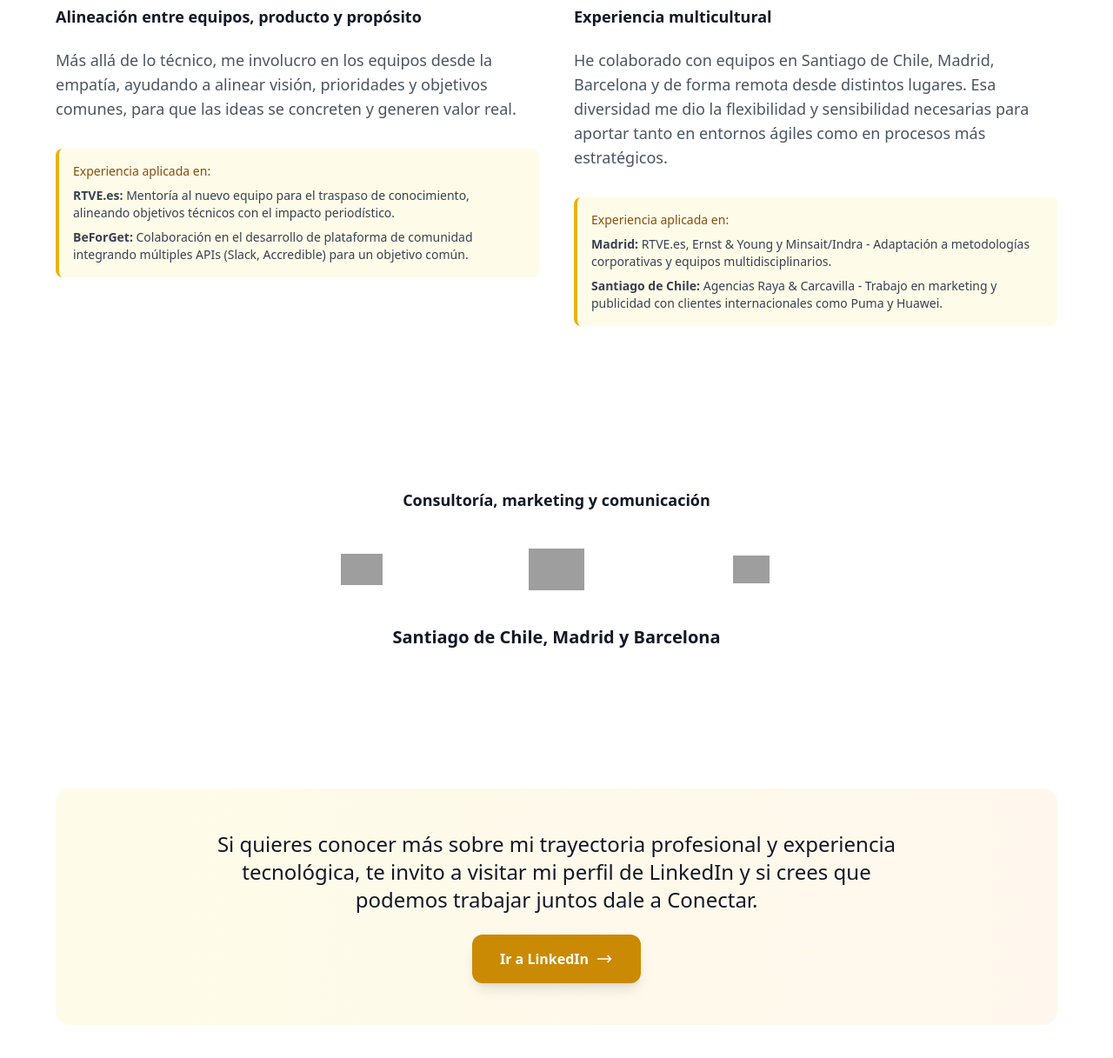
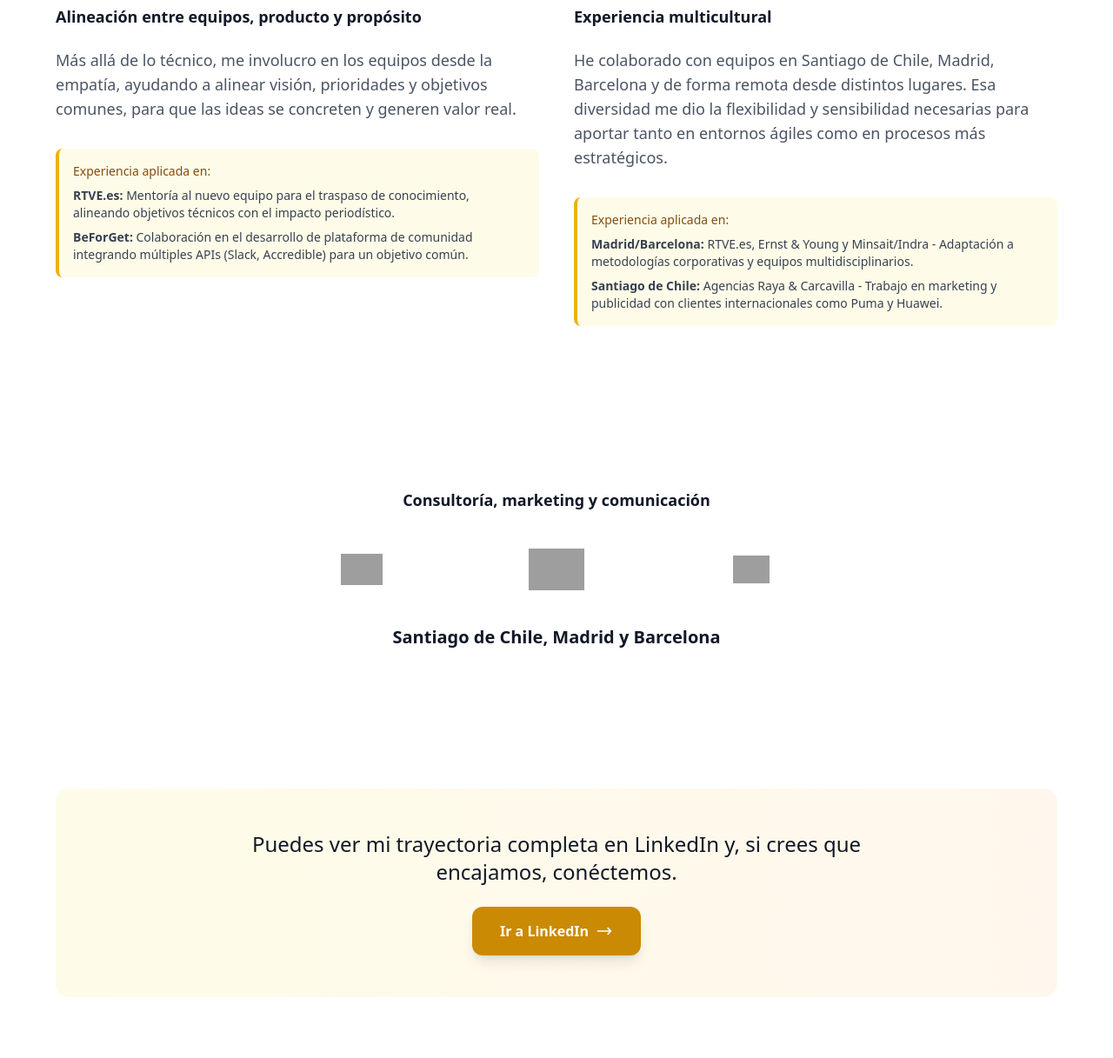
Before and after one commit to sonidiaz/porfolio-astro, an Astro site: page /experiencia in a window 1280 px wide. Shown: the part 1341-2558 px from the top of the page at 87% size. Built offline with nearby package versions, Linux system fonts and the light colour scheme; Astro itself is replaced by a stand-in of ours; grey boxes are pictures that could not be loaded.

Commit message:
fix experiencia text

```diff
--- a/src/pages/experiencia.astro
+++ b/src/pages/experiencia.astro
@@ -98,7 +98,7 @@ import TrayectoriaIcon from "@/components/icons/trayectoria.astro"
                 </p>
                 <div class="mt-4 p-4 bg-yellow-50 dark:bg-gray-800 rounded-lg border-l-4 border-yellow-500">
                   <p class="text-sm font-medium text-yellow-800 dark:text-yellow-200 mb-2">Experiencia aplicada en:</p>
-                  <p class="text-sm text-gray-700 dark:text-gray-300"><strong>Madrid:</strong> RTVE.es, Ernst & Young y Minsait/Indra - Adaptación a metodologías corporativas y equipos multidisciplinarios.</p>
+                  <p class="text-sm text-gray-700 dark:text-gray-300"><strong>Madrid/Barcelona:</strong> RTVE.es, Ernst & Young y Minsait/Indra - Adaptación a metodologías corporativas y equipos multidisciplinarios.</p>
                   <p class="text-sm text-gray-700 dark:text-gray-300 mt-2"><strong>Santiago de Chile:</strong> Agencias Raya & Carcavilla - Trabajo en marketing y publicidad con clientes internacionales como Puma y Huawei.</p>
                 </div>
               </li>
@@ -127,7 +127,7 @@ import TrayectoriaIcon from "@/components/icons/trayectoria.astro"
     <SectionContainer id="call-to-action" class="py-16">
       <div class="gap-4 flex-col justify-center items-center bg-gradient-to-r from-yellow-50 to-orange-50 dark:from-gray-800 dark:to-gray-700 rounded-2xl p-8 md:p-12 text-center">
         <h2 class="text-2xl text-gray-900 dark:text-white md:w-3/4 w-full mx-auto">
-          Si quieres conocer más sobre mi trayectoria profesional y experiencia tecnológica, te invito a visitar mi perfil de LinkedIn y si crees que podemos trabajar juntos dale a Conectar.
+          Puedes ver mi trayectoria completa en LinkedIn y, si crees que encajamos, conéctemos.
         </h2>
         <a
           href="https://www.linkedin.com/in/sonidiaz/"
```
